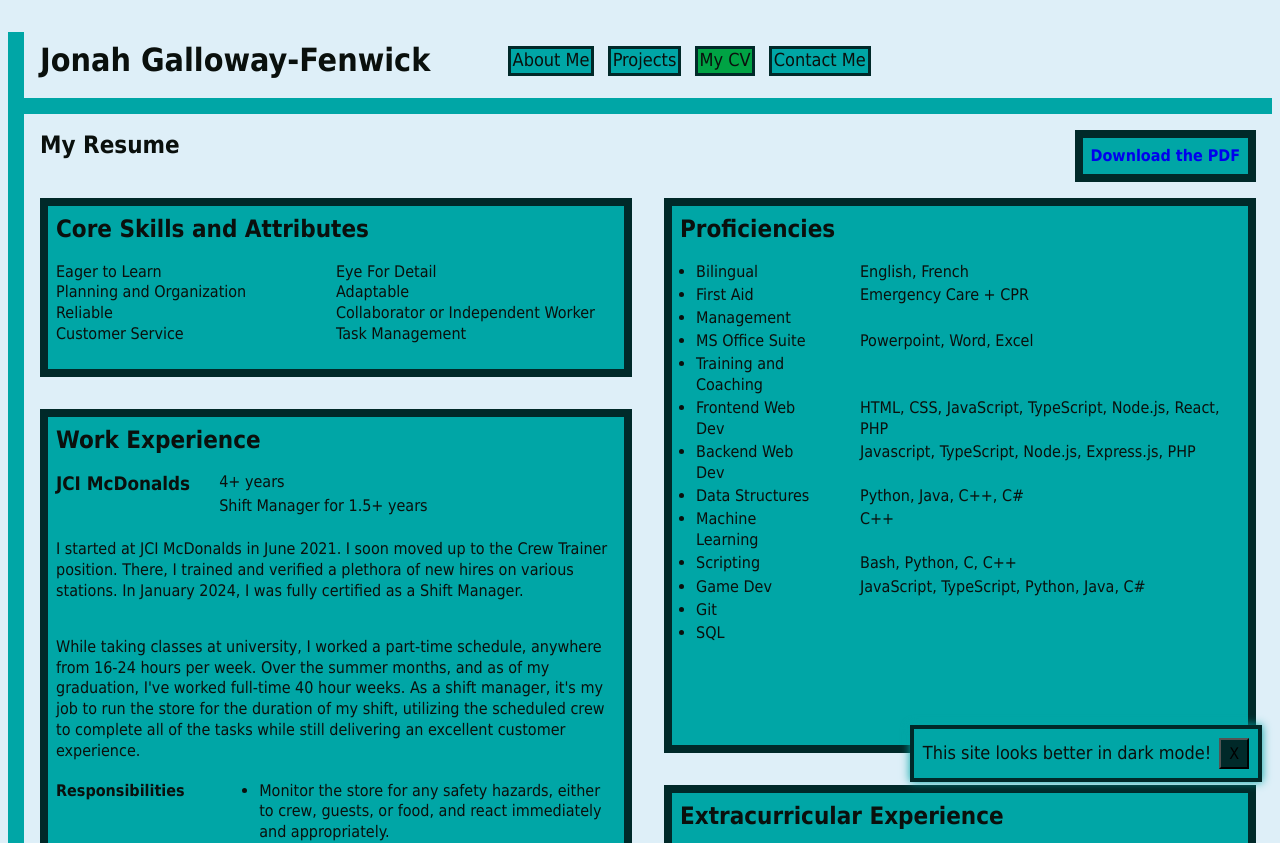
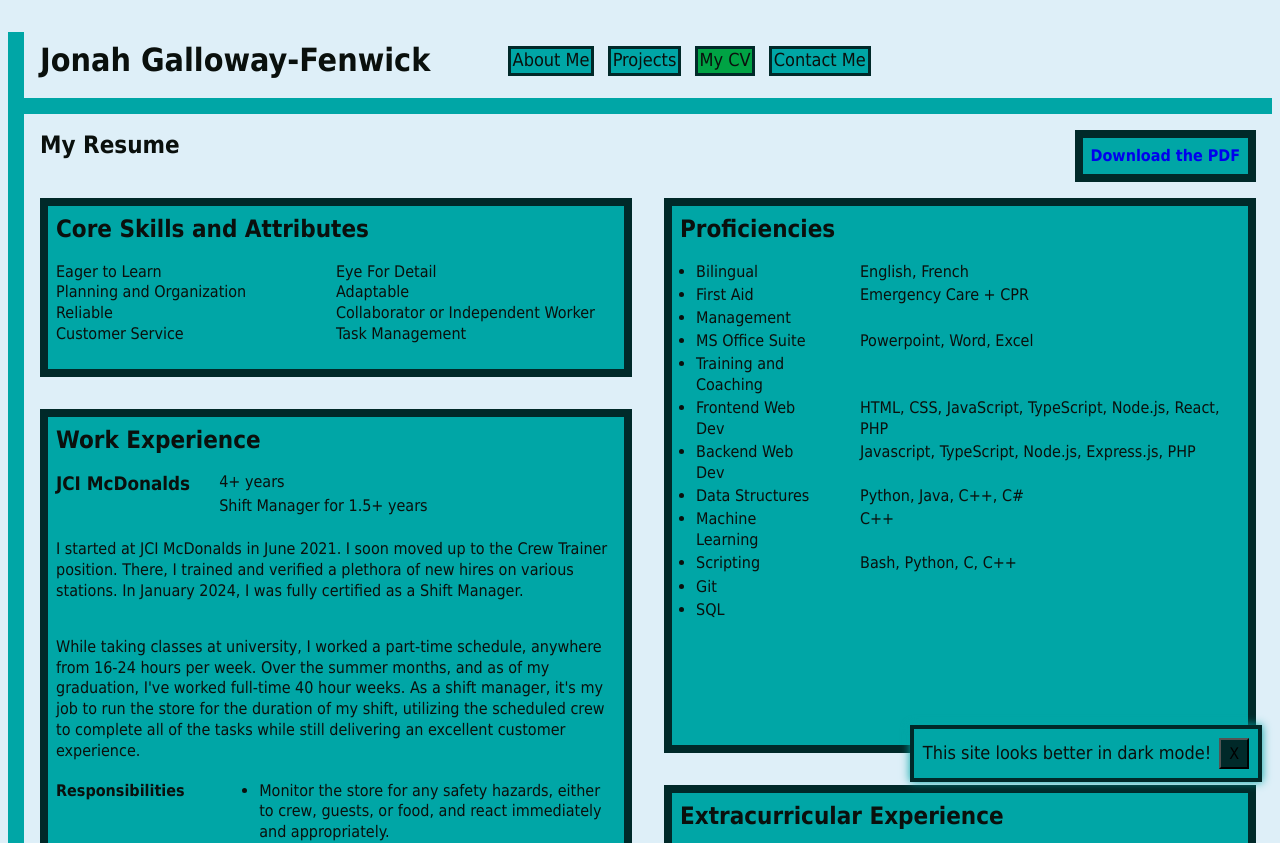
Before and after one commit to SwishyFishy/AboutMeWebsite, a React (Vite) app in the folder MyWebsite/: page /cv in a window 1280 px wide. Shown: the top 843 px of the page. Built offline with nearby package versions, Linux system fonts and the light colour scheme.

Commit message:
Remove Game Dev

```diff
--- a/MyWebsite/src/static_content/CV_Skills.tsx
+++ b/MyWebsite/src/static_content/CV_Skills.tsx
@@ -22,8 +22,6 @@ export function CV_Skills()
                 <dd>C++</dd>
             <dt>Scripting</dt>
                 <dd>Bash, Python, C, C++</dd>
-            <dt>Game Dev</dt>
-                <dd>JavaScript, TypeScript, Python, Java, C#</dd>
             <dt>Git</dt>
                 <dd></dd>
             <dt>SQL</dt>
```
